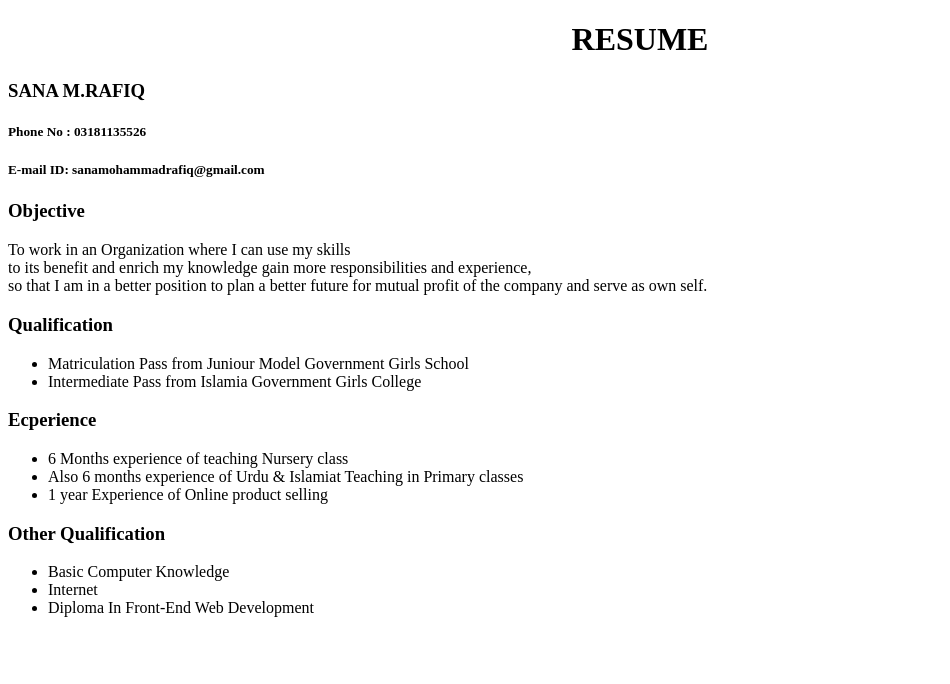
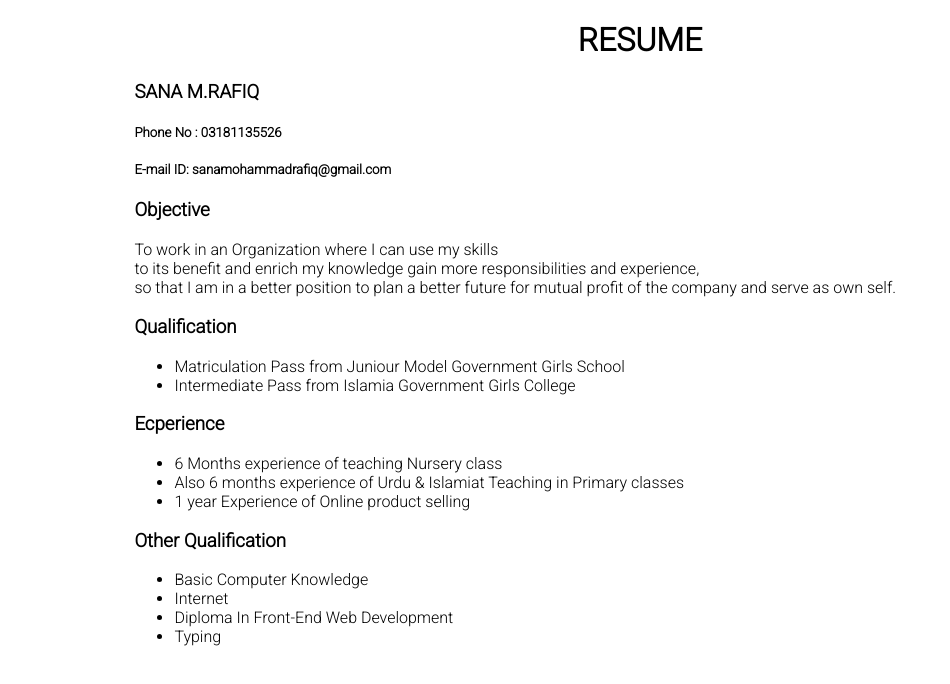
Before and after one commit to Sana-Mohammad-Rafiq25/my-cv-year2k21, a plain HTML site: page index.html in a window 1280 px wide. Shown: the whole page, without its empty margins (0-950 px from the left). Drawn offline with Linux system fonts and the light colour scheme.

Commit message:
applied css and changing some html content

```diff
--- a/index.html
+++ b/index.html
@@ -6,19 +6,23 @@
     <meta http-equiv="X-UA-Compatible" content="IE=edge">
     <meta name="viewport" content="width=device-width, initial-scale=1.0">
     <title>Resume</title>
+    <link rel="stylesheet" href="style.css">
+    <link rel="preconnect" href="https://fonts.googleapis.com">
+    <link rel="preconnect" href="https://fonts.gstatic.com" crossorigin>
+    <link href="https://fonts.googleapis.com/css2?family=Roboto:wght@300&display=swap" rel="stylesheet">
 </head>
 
 <body>
-    <h1 style="text-align: center;">RESUME</h1>
-
+    <h1>RESUME</h1>
+    <div class="content">
         <h3>SANA M.RAFIQ</h3>
         <h5>Phone No : 03181135526</h5>
         <h5>E-mail ID: sanamohammadrafiq@gmail.com</h5>
 
 
         <h3>Objective</h3>
-    <p>To work in an Organization where I can use my skills <br>to its benefit and enrich my knowledge gain more responsibilities and experience,<br> so that I am in a better position to plan a better future for mutual profit of the company and serve as
-        own self.
+        <p>To work in an Organization where I can use my skills <br>to its benefit and enrich my knowledge gain more responsibilities and experience,<br> so that I am in a better position to plan a better future for mutual profit of the company and serve
+            as own self.
         </p>
 
 
@@ -43,7 +47,9 @@
             <li>Basic Computer Knowledge</li>
             <li>Internet</li>
             <li>Diploma In Front-End Web Development</li>
+            <li>Typing</li>
         </ul>
+    </div>
 </body>
 
 </html>
--- /dev/null
+++ b/style.css
@@ -0,0 +1,11 @@
+body {
+    font-family: 'Roboto', sans-serif;
+}
+
+body h1 {
+    text-align: center;
+}
+
+.content {
+    margin-left: 10%;
+}
```
Lines whose indentation alone changed are shown as unchanged.
